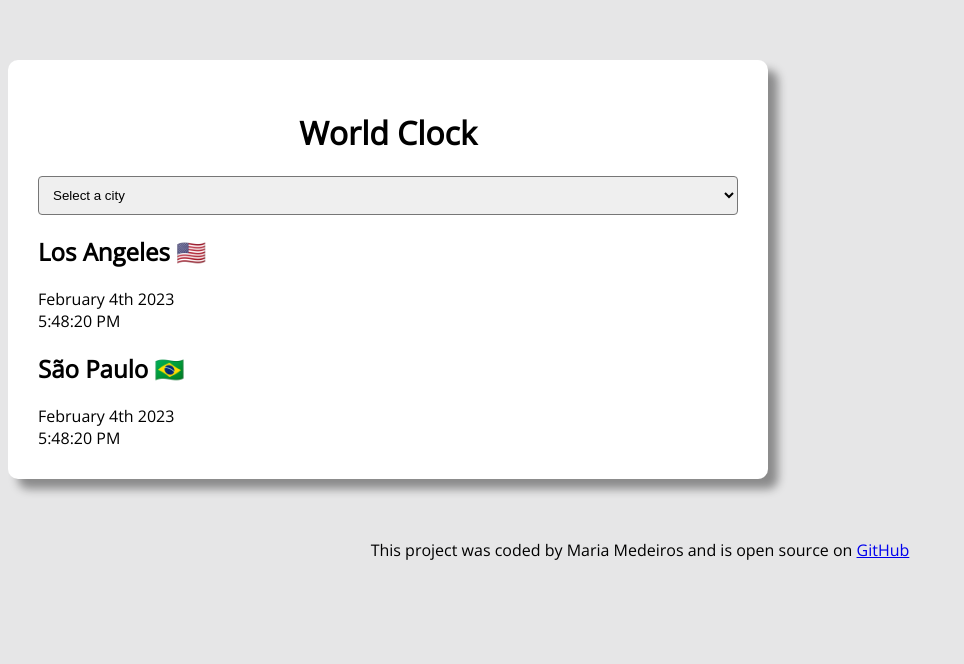
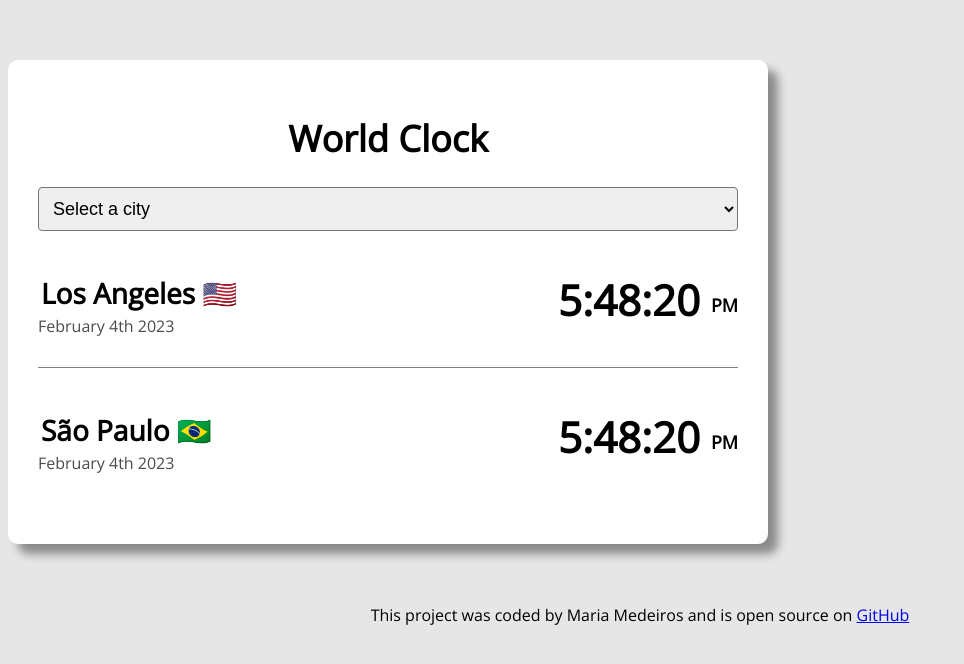
Before and after one commit to mariavmedeiros/world-clock, a plain HTML site: page index.html in a window 1280 px wide. Shown: the whole page, without its empty margins (0-964 px from the left). Drawn offline with nearby package versions, Linux system fonts and the light colour scheme; a script that the page names is missing.

Commit message:
Updating HTML and CSS
adding more content in my HTML and getting my CSS better.

```diff
--- a/index.html
+++ b/index.html
@@ -16,15 +16,19 @@
         <option value="sanfrancisco">San Francisco</option>
         <option value="paris">Paris</option>
       </select>
-      <div id="city">
-        <h2>Los Angeles 🇺🇸</h2>
-        <div id="date">February 4th 2023</div>
-        <div id="time">5:48:20 PM</div>
+      <div class="city">
+        <div>
+          <h2>Los Angeles 🇺🇸</h2>
+          <div class="date">February 4th 2023</div>
+        </div>
+        <div class="time">5:48:20 <small>PM</small></div>
       </div>
-      <div id="city">
-        <h2>São Paulo 🇧🇷</h2>
-        <div id="date">February 4th 2023</div>
-        <div id="time">5:48:20 PM</div>
+      <div class="city">
+        <div>
+          <h2>São Paulo 🇧🇷</h2>
+          <div class="date">February 4th 2023</div>
+        </div>
+        <div class="time">5:48:20 <small>PM</small></div>
       </div>
     </div>
 
--- a/style.css
+++ b/style.css
@@ -13,15 +13,45 @@ body {
   box-shadow: 10px 10px 10px rgba(0, 0, 0, 0.4);
   border-radius: 10px;
 }
+.city {
+  display: flex;
+  margin: 10px 0;
+  justify-content: space-between;
+  border-bottom: 1px solid grey;
+  padding: 30px 0;
+}
+.city:last-child {
+  border: none;
+}
+
+.date {
+  opacity: 0.7;
+}
+.time {
+  font-size: 42px;
+  font-weight: bold;
+}
+
+.time small {
+  font-size: 18px;
+  vertical-align: middle;
+  line-height: 36px;
+}
 select {
   display: block;
   width: 100%;
   padding: 10px;
   border-radius: 4px;
+  font-size: 18px;
 }
 
 h1 {
   text-align: center;
+  font-size: 36px;
+}
+h2 {
+  margin: 3px;
+  font-size: 28px;
 }
 footer {
   text-align: center;
```
